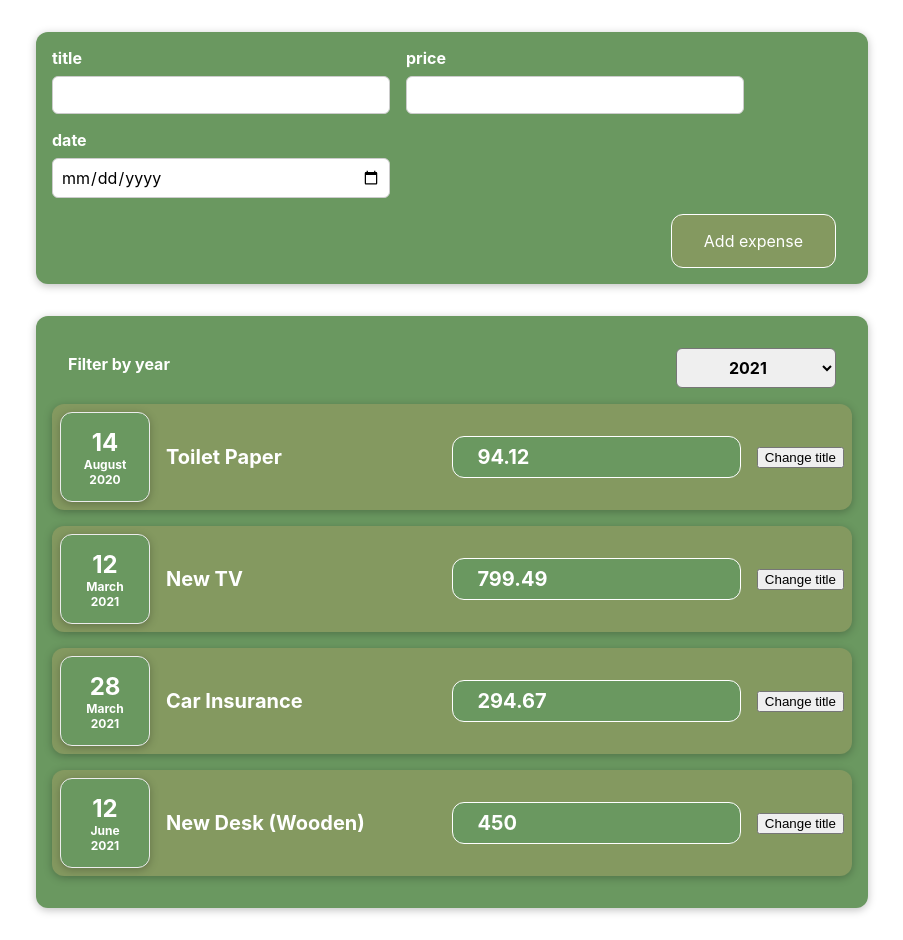
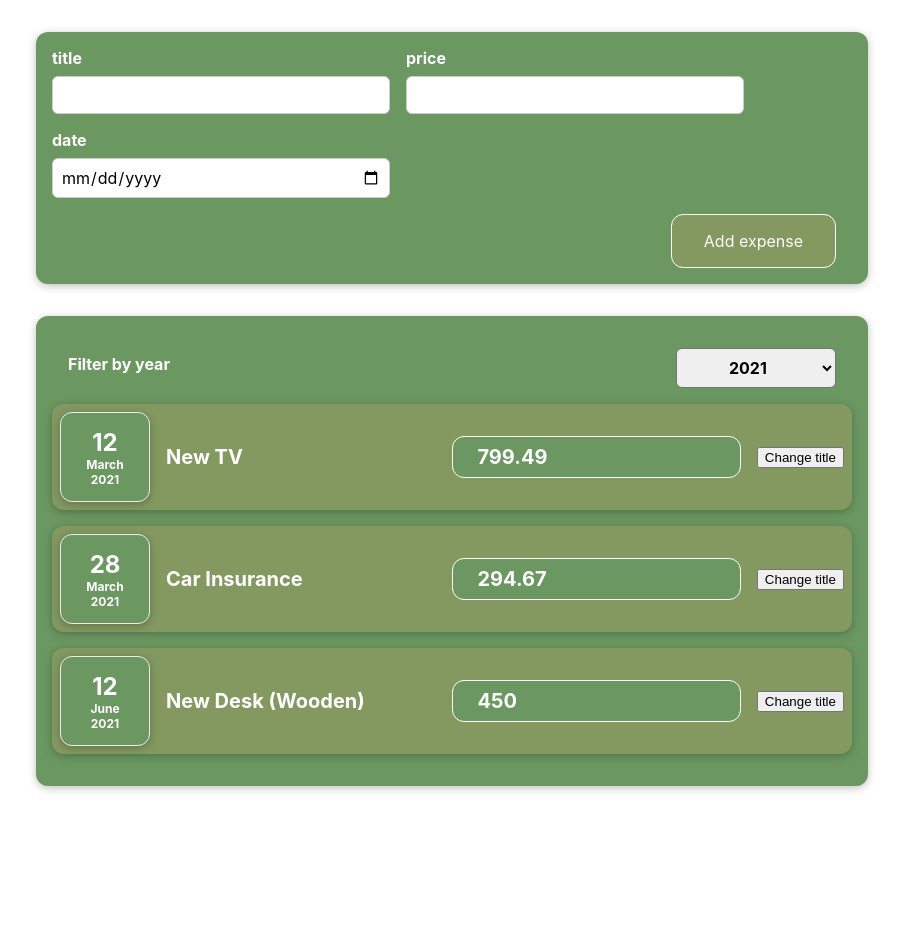
Before and after one commit to GimpFather/react-course, a React (Create React App) app: page / in a window 1280 px wide. Shown: the whole page, without its empty margins (188-1091 px from the left). After the commit the page ends 818 px from the top, so only its background shows below. Built offline with nearby package versions, Linux system fonts and the light colour scheme.

Commit message:
filter table by year

```diff
--- a/src/components/js/Expenses/Expenses.js
+++ b/src/components/js/Expenses/Expenses.js
@@ -17,8 +17,13 @@ const Expenses = (props) => {
 				selectedYear={year}
 				onPickedYear={filterYearHandler}
 			></ExpensesFilter>
-			{props.expenses.map((expense) => (
+			{props.expenses
+				.filter(
+					(yearExpense) => yearExpense.date.getFullYear().toString() === year
+				)
+				.map((expense) => (
 					<ExpenseItem
+						key={expense.id}
 						title={expense.title}
 						price={expense.price}
 						date={expense.date}
```
Lines whose indentation alone changed are shown as unchanged.
